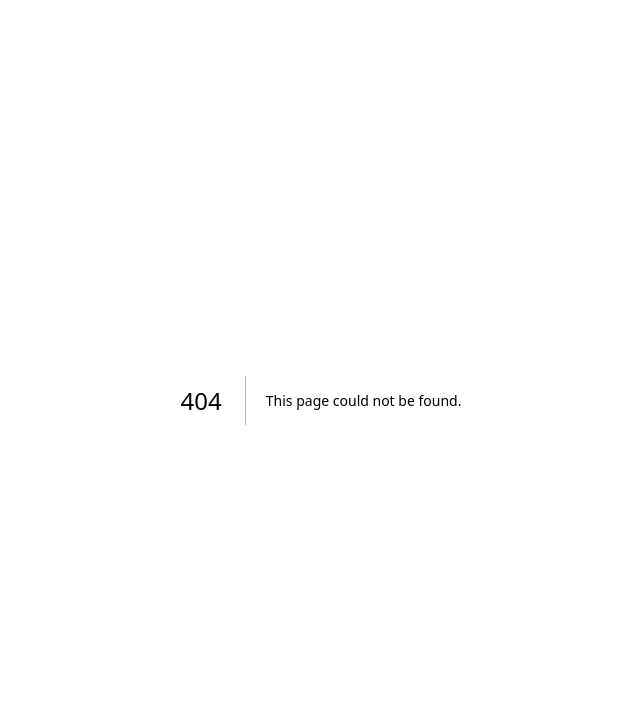
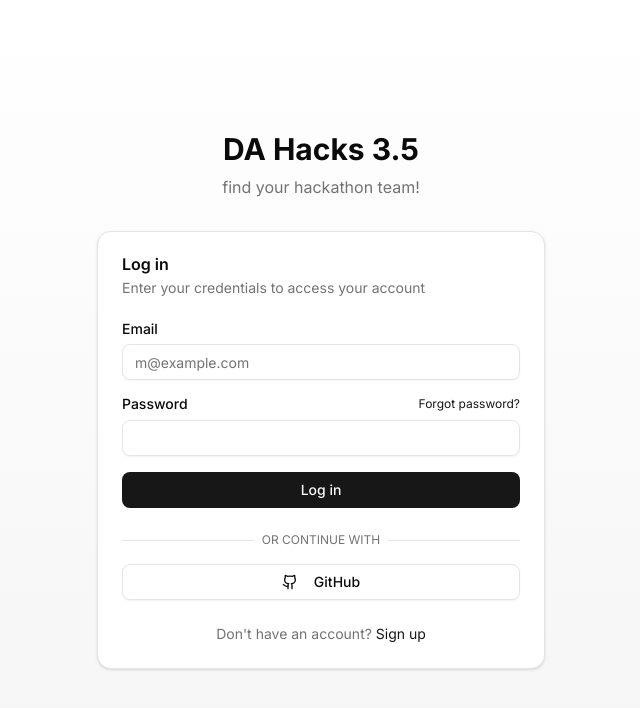
Before and after one commit to enkhbold470/hackathon-team-creator, a Next.js app: page /login in a window 1280 px wide. Before the commit this address had no page. Shown: the top 708 px of the page, without its empty margins (319-959 px from the left). Built offline with nearby package versions, Linux system fonts and the light colour scheme.

Commit message:
Create login page

```diff
--- /dev/null
+++ b/app/login/page.tsx
@@ -0,0 +1,24 @@
+import { LoginForm } from "@/components/login-form/login-form";
+import { loggedIn } from "@/lib/utils";
+import { redirect } from "next/navigation";
+
+export default function LoginPage() {
+  if (loggedIn) {
+    redirect("/dashboard");
+  }
+
+  return (
+    <div className="flex min-h-screen flex-col items-center justify-center bg-gradient-to-b from-background to-muted p-4">
+      <div className="w-full max-w-md">
+        <div className="mb-8 flex flex-col items-center text-center">
+          <h1 className="text-3xl font-bold">DA Hacks 3.5</h1>
+
+          <p className="mt-2 text-muted-foreground">
+            find your hackathon team!
+          </p>
+        </div>
+        <LoginForm />
+      </div>
+    </div>
+  );
+}
```
